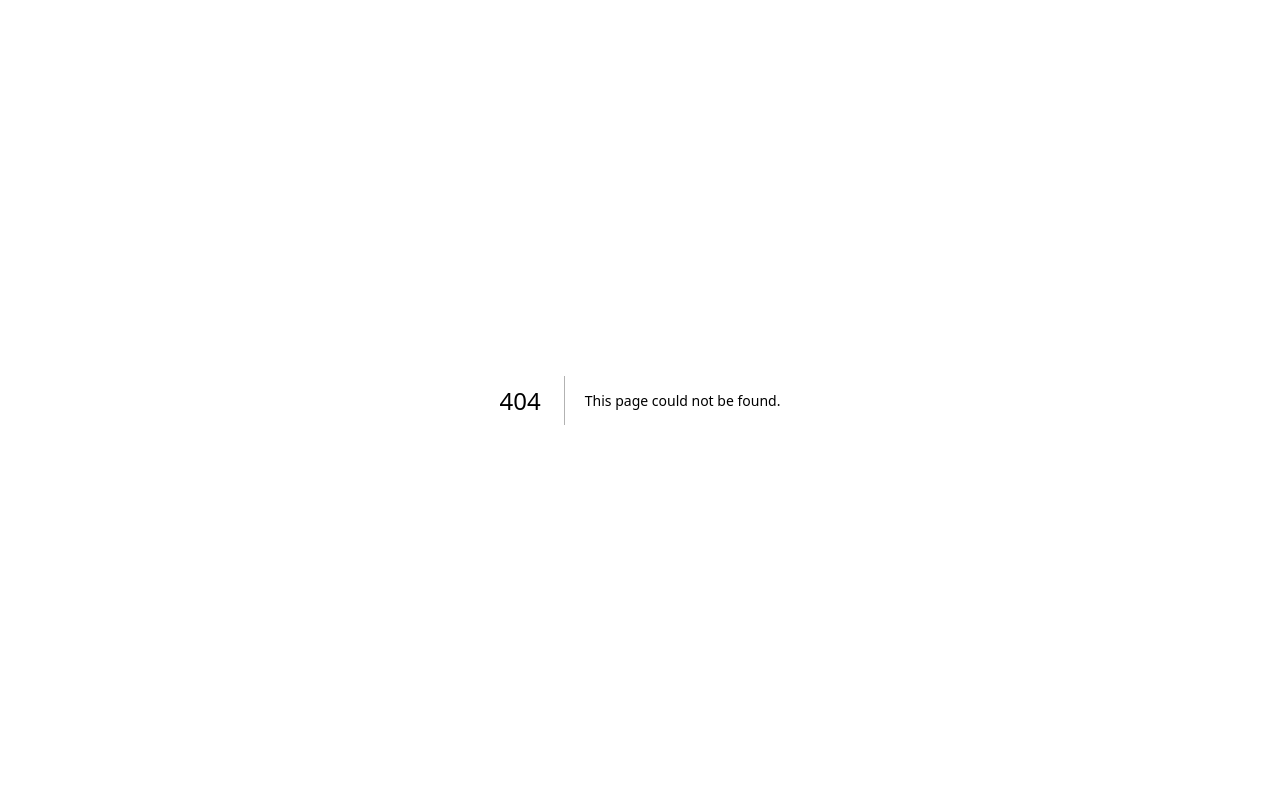
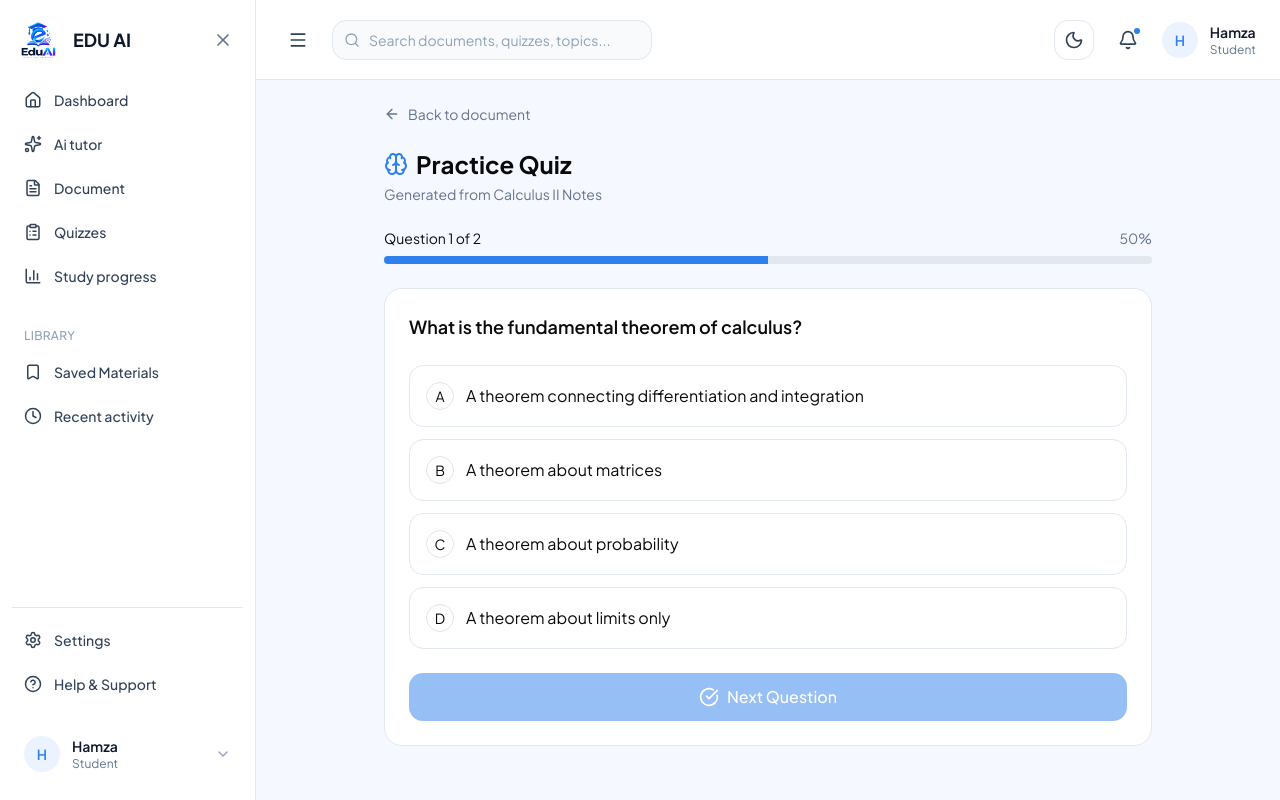
Before and after one commit to codestream0/Edu-AI, a Next.js app: page /document/calculus-ii/quiz in a window 1280 px wide. Before the commit this address had no page. Built offline with nearby package versions, Linux system fonts and the light colour scheme.

Commit message:
feat: summary and quiz for document interface added

```diff
--- /dev/null
+++ b/app/(dashboard)/document/[id]/page.tsx
@@ -0,0 +1,104 @@
+"use client";
+
+import {
+  ArrowLeft,
+  Download,
+  FileText,
+  Sparkles,
+  Brain,
+} from "lucide-react";
+import Link from "next/link";
+import { useParams } from "next/navigation";
+
+export default function DocumentDetailsPage() {
+  const params = useParams();
+
+  const id = params.id;
+
+  return (
+    <div className="space-y-6">
+
+      {/* Header */}
+      <div className="flex flex-col gap-4 sm:flex-row sm:items-center sm:justify-between">
+
+        <div className="flex items-center gap-3">
+          <Link
+            href="/document"
+            className="rounded-lg p-2 hover:bg-slate-100 dark:hover:bg-slate-800"
+          >
+            <ArrowLeft className="h-5 w-5" />
+          </Link>
+
+          <div>
+            <h1 className="font-bold text-slate-900 dark:text-white">
+              Calculus II Notes
+            </h1>
+
+            <p className="text-sm text-slate-500">
+              PDF · 24 pages
+            </p>
+          </div>
+        </div>
+
+        <button className="flex items-center justify-center gap-2 rounded-lg border border-slate-200 px-4 py-2 text-sm dark:border-slate-700">
+          <Download className="h-4 w-4" />
+          Download
+        </button>
+
+      </div>
+
+      {/* AI actions */}
+      <div className="grid gap-4 sm:grid-cols-2">
+
+        <Link
+          href={`/document/${id}/summary`}
+          className="rounded-xl border border-slate-200 bg-white p-5 hover:border-[#2F80ED] dark:border-slate-800 dark:bg-slate-900"
+        >
+          <Sparkles className="h-6 w-6 text-[#2F80ED]" />
+
+          <h2 className="mt-3 font-semibold">
+            AI Summary
+          </h2>
+
+          <p className="mt-1 text-sm text-slate-500">
+            Get a concise summary of this document.
+          </p>
+        </Link>
+
+        <Link
+          href={`/document/${id}/quiz`}
+          className="rounded-xl border border-slate-200 bg-white p-5 hover:border-[#2F80ED] dark:border-slate-800 dark:bg-slate-900"
+        >
+          <Brain className="h-6 w-6 text-purple-500" />
+
+          <h2 className="mt-3 font-semibold">
+            Generate Quiz
+          </h2>
+
+          <p className="mt-1 text-sm text-slate-500">
+            Test your knowledge using this material.
+          </p>
+        </Link>
+
+      </div>
+
+      {/* Document viewer */}
+      <div className="min-h-175 rounded-2xl border border-slate-200 bg-white p-6 dark:border-slate-800 dark:bg-slate-900">
+
+        <div className="flex items-center gap-3 border-b pb-5 dark:border-slate-800">
+          <FileText className="h-5 w-5 text-[#2F80ED]" />
+
+          <h2 className="font-semibold">
+            Document Preview
+          </h2>
+        </div>
+
+        <div className="flex min-h-150 items-center justify-center text-sm text-slate-400">
+          Document viewer will appear here
+        </div>
+
+      </div>
+
+    </div>
+  );
+}
--- /dev/null
+++ b/app/(dashboard)/document/[id]/quiz/page.tsx
@@ -0,0 +1,131 @@
+"use client";
+
+import { ArrowLeft, Brain, CheckCircle } from "lucide-react";
+import Link from "next/link";
+import { useState } from "react";
+
+const questions = [
+  {
+    question: "What is the fundamental theorem of calculus?",
+    options: [
+      "A theorem connecting differentiation and integration",
+      "A theorem about matrices",
+      "A theorem about probability",
+      "A theorem about limits only",
+    ],
+    answer: 0,
+  },
+  {
+    question: "What is the integral of x?",
+    options: [
+      "x",
+      "x²",
+      "x² / 2 + C",
+      "2x",
+    ],
+    answer: 2,
+  },
+];
+
+export default function DocumentQuizPage() {
+  const [current, setCurrent] = useState(0);
+  const [selected, setSelected] = useState<number | null>(null);
+
+  const question = questions[current];
+
+  return (
+    <div className="mx-auto max-w-3xl space-y-6">
+
+      <Link
+        href="/document/calculus-ii"
+        className="flex w-fit items-center gap-2 text-sm text-slate-500 hover:text-[#2F80ED]"
+      >
+        <ArrowLeft className="h-4 w-4" />
+        Back to document
+      </Link>
+
+      <div>
+        <div className="flex items-center gap-2">
+          <Brain className="h-6 w-6 text-[#2F80ED]" />
+
+          <h1 className="text-2xl font-bold">
+            Practice Quiz
+          </h1>
+        </div>
+
+        <p className="mt-1 text-sm text-slate-500">
+          Generated from Calculus II Notes
+        </p>
+      </div>
+
+      {/* Progress */}
+      <div>
+        <div className="mb-2 flex justify-between text-sm">
+          <span>
+            Question {current + 1} of {questions.length}
+          </span>
+
+          <span className="text-slate-500">
+            {Math.round(((current + 1) / questions.length) * 100)}%
+          </span>
+        </div>
+
+        <div className="h-2 overflow-hidden rounded-full bg-slate-200 dark:bg-slate-800">
+          <div
+            className="h-full bg-[#2F80ED]"
+            style={{
+              width: `${((current + 1) / questions.length) * 100}%`,
+            }}
+          />
+        </div>
+      </div>
+
+      {/* Question */}
+      <div className="rounded-2xl border border-slate-200 bg-white p-6 dark:border-slate-800 dark:bg-slate-900">
+
+        <h2 className="text-lg font-semibold">
+          {question.question}
+        </h2>
+
+        <div className="mt-6 space-y-3">
+          {question.options.map((option, index) => (
+            <button
+              key={option}
+              onClick={() => setSelected(index)}
+              className={`flex w-full items-center gap-3 rounded-xl border p-4 text-left transition ${
+                selected === index
+                  ? "border-[#2F80ED] bg-blue-50 dark:bg-blue-950/30"
+                  : "border-slate-200 hover:border-[#2F80ED] dark:border-slate-700"
+              }`}
+            >
+              <span className="flex h-7 w-7 items-center justify-center rounded-full border text-sm">
+                {String.fromCharCode(65 + index)}
+              </span>
+
+              <span>{option}</span>
+            </button>
+          ))}
+        </div>
+
+        <button
+          disabled={selected === null}
+          onClick={() => {
+            if (current < questions.length - 1) {
+              setCurrent(current + 1);
+              setSelected(null);
+            }
+          }}
+          className="mt-6 flex w-full items-center justify-center gap-2 rounded-xl bg-[#2F80ED] px-5 py-3 font-medium text-white disabled:cursor-not-allowed disabled:opacity-50"
+        >
+          <CheckCircle className="h-5 w-5" />
+
+          {current === questions.length - 1
+            ? "Finish Quiz"
+            : "Next Question"}
+        </button>
+
+      </div>
+
+    </div>
+  );
+}
--- /dev/null
+++ b/app/(dashboard)/document/[id]/summary/page.tsx
@@ -0,0 +1,81 @@
+"use client";
+
+import { ArrowLeft, Copy, Download, Sparkles } from "lucide-react";
+import Link from "next/link";
+
+export default function DocumentSummaryPage() {
+  return (
+    <div className="mx-auto max-w-5xl space-y-6">
+
+      <Link
+        href="/document/calculus-ii"
+        className="flex w-fit items-center gap-2 text-sm text-slate-500 hover:text-[#2F80ED]"
+      >
+        <ArrowLeft className="h-4 w-4" />
+        Back to document
+      </Link>
+
+      {/* Header */}
+      <div className="flex flex-col gap-4 sm:flex-row sm:items-center sm:justify-between">
+
+        <div>
+          <div className="flex items-center gap-2">
+            <Sparkles className="h-5 w-5 text-[#2F80ED]" />
+
+            <h1 className="text-2xl font-bold">
+              AI Summary
+            </h1>
+          </div>
+
+          <p className="mt-1 text-sm text-slate-500">
+            Calculus II Notes
+          </p>
+        </div>
+
+        <div className="flex gap-2">
+          <button className="flex items-center gap-2 rounded-lg border px-4 py-2 text-sm">
+            <Copy className="h-4 w-4" />
+            Copy
+          </button>
+
+          <button className="flex items-center gap-2 rounded-lg border px-4 py-2 text-sm">
+            <Download className="h-4 w-4" />
+            Export
+          </button>
+        </div>
+
+      </div>
+
+      {/* Summary */}
+      <div className="rounded-2xl border border-slate-200 bg-white p-6 dark:border-slate-800 dark:bg-slate-900">
+
+        <h2 className="text-lg font-semibold">
+          Summary
+        </h2>
+
+        <div className="prose prose-slate mt-6 max-w-none dark:prose-invert">
+
+          <h3>Overview</h3>
+
+          <p>
+            This document introduces the fundamental concepts of
+            integration, techniques of integration, and applications
+            of definite integrals.
+          </p>
+
+          <h3>Key Concepts</h3>
+
+          <ul>
+            <li>Definite and indefinite integration</li>
+            <li>Integration by substitution</li>
+            <li>Integration by parts</li>
+            <li>Applications of integration</li>
+          </ul>
+
+        </div>
+
+      </div>
+
+    </div>
+  );
+}
```
